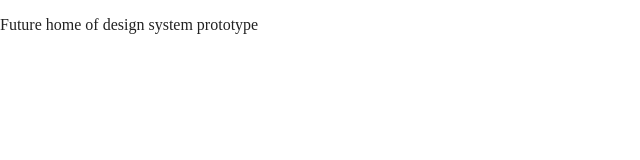
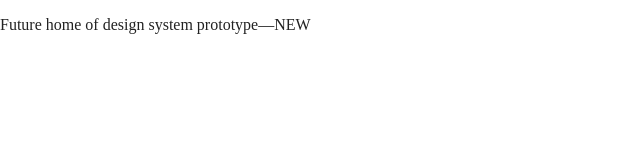
Before and after one commit to shoresonke/pcdd-0315-sp21, a website built with Parcel: page index.html in a window 1280 px wide. Shown: the full height of the page, 0-640 px from the left. Built offline with nearby package versions, Linux system fonts and the light colour scheme.

Commit message:
updated index

```diff
--- a/index.html
+++ b/index.html
@@ -25,7 +25,7 @@
 <body>
 
   <!-- Add your site or application content here -->
-  <p>Future home of design system prototype</p>
+  <p>Future home of design system prototype—NEW</p>
   <script src="js/vendor/modernizr-3.11.2.min.js"></script>
   <script src="js/plugins.js"></script>
   <script src="js/main.js"></script>
```
